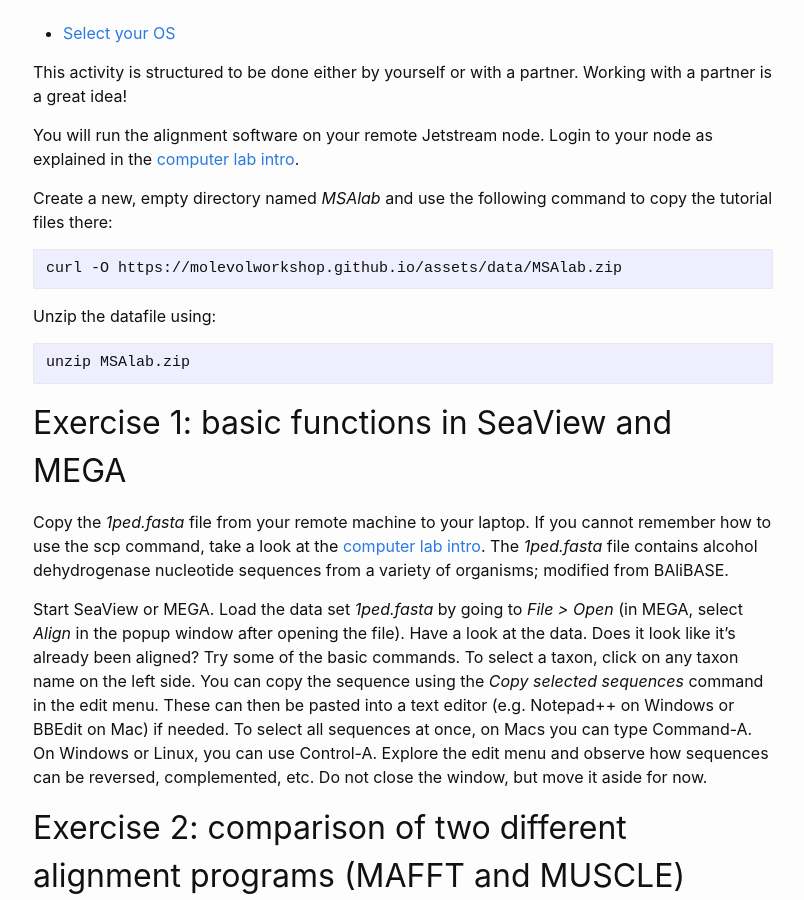
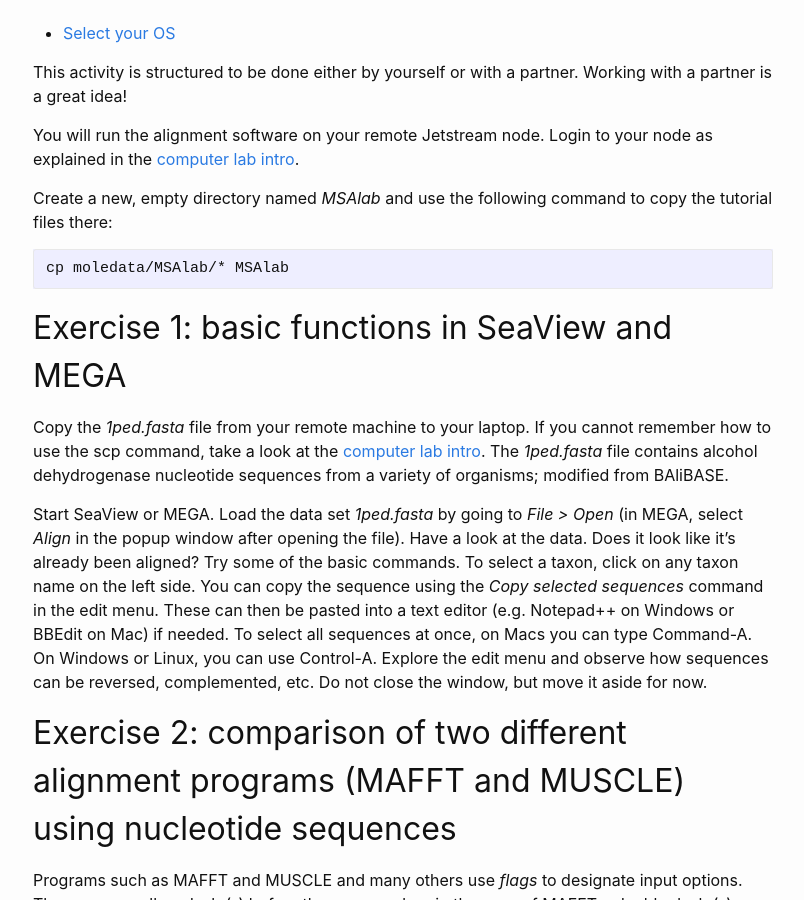
Before and after one commit to molevolworkshop/molevolworkshop.github.io, a Jekyll site: the page built from software/alignment-lab.md, in a window 1280 px wide and 900 px high, scrolled down 1559 px. Shown: the whole window, without its empty margins (237-1041 px from the left). Built offline with Jekyll 4.4.1, drawn with Linux system fonts in a browser that asks for light colours.

Commit message:
updated alignment lab

```diff
--- a/software/alignment-lab.md
+++ b/software/alignment-lab.md
@@ -82,12 +86,15 @@
 
 Create a new, empty directory named _MSAlab_ and use the following command to copy the tutorial files there:
 ~~~~~~
+cp moledata/MSAlab/* MSAlab
+~~~~~~
+{% comment %}
 curl -O https://molevolworkshop.github.io/assets/data/MSAlab.zip
-~~~~~~
 Unzip the datafile using:
 ~~~~~~
 unzip MSAlab.zip
 ~~~~~~
+{% endcomment %}
 
 ## Exercise 1: basic functions in SeaView and MEGA
 
```
Also changed, not shown: other parts of software/alignment-lab.md (+4 -0 lines).
